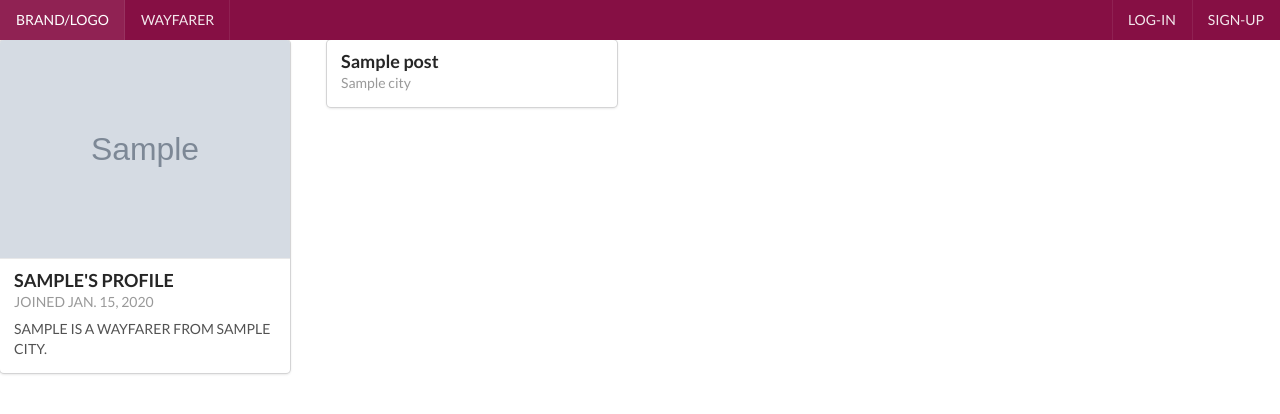
After one commit to dtklumpp/wayfarer-djr, a Django app: a page that uses main_app/templates/base.html in a window 1280 px wide. The commit adds this page. Shown: the top 414 px of the page. Run offline with Django 3.2, Linux system fonts and the light colour scheme; tables that the repository leaves empty hold one stand-in row (values such as "Sample post"); grey boxes marked "Sample" are stand-in pictures; some libraries are stand-ins or nearby versions.

Commit message:
adds user profile page, posts views, and routes

```diff
--- a/main_app/static/styles/main.css
+++ b/main_app/static/styles/main.css
@@ -2,7 +2,7 @@
     --primary:#860F44;
     --secondary:#BB3939;
     --tertiary:#EA5F2D;
-    --quaternary:#EEC89F
+    --quaternary:#EEC89F;
 }
 
 
--- a/main_app/templates/base.html
+++ b/main_app/templates/base.html
@@ -85,6 +85,7 @@
         </div>
         {% if user.is_authenticated %}
             <a class="item" href="{% url 'logout' %}">LOGOUT</a>
+            <a class="item" href="/users/{{ user.username }}"><span style="text-transform:uppercase">{{ user.username }}</span></a>
         {% endif %}
     </div>
 </div>
--- /dev/null
+++ b/main_app/templates/registration/profile.html
@@ -0,0 +1,43 @@
+{% extends 'base.html' %}
+{% load static %}
+
+
+{% block content %}
+
+
+<div class="ui grid">
+    <div class="four wide column">
+        <div class="ui card">
+            <div class="image">
+                <img src="{{ profile.image }}">
+            </div>
+            <div class="content">
+                <a class="header" style="text-transform:uppercase">{{ profile.user.username }}'s Profile</a>
+                <div class="meta">
+                <span class="date" style="text-transform:uppercase">Joined {{ profile.join_date}}</span>
+                </div>
+                <div class="description" style="text-transform:uppercase">
+                {{ profile.user.username }} is a wayfarer from {{ profile.current_city}}.
+                </div>
+            </div>
+        </div>
+    </div>
+
+    <div class="eight wide column">
+        {% for post in profile.post_set.all %}
+        <a href="/posts/{{ post.id }}">
+            <div class="ui link card">
+                <div class="content">
+                    <div class="header">{{ post.title }}</div>
+                    <div class="meta">
+                        <span class="category">{{ post.city.name }}</span>
+                    </div>
+                </div>
+            </div>
+        </a>
+        {% endfor %}
+    </div>
+
+</div>
+
+{% endblock %}
--- a/main_app/templates/splash.html
+++ b/main_app/templates/splash.html
@@ -4,7 +4,7 @@
 
 {% block content %}
 
-<h1 margin="10px">Oh, so you travel??? You must got money!!!! HEY!!!</h1>
+<h1>Wayfarer</h1>
 
 
 
--- a/main_app/urls.py
+++ b/main_app/urls.py
@@ -3,6 +3,8 @@ from . import views
 
 urlpatterns = [
     path('', views.splash, name='splash'),
+    path('users/<str:user_name>', views.profile, name='profile'),
+    path('posts/<int:post_id>', views.post, name='post'),
     path('home/', views.home, name='home'),
     path('about/', views.about, name='about'),
     path('accounts/signup', views.signup, name='signup'),
--- a/main_app/views.py
+++ b/main_app/views.py
@@ -6,12 +6,24 @@ from django.contrib.auth import login
 from django.contrib.auth.forms import UserCreationForm
 from django.contrib.auth.models import User
 from django.core.mail import send_mail
-from .models import Profile
+from .models import Profile, Post
 
 # Create your views here.
 
 def splash(request):
     return render(request, 'splash.html')
+
+def profile(request, user_name):
+    # user = request.user
+    user = User.objects.get(username=user_name)
+    profile = user.profile
+    context = {'profile': profile}
+    return render(request, 'registration/profile.html', context)
+
+def post(request, post_id):
+    post = Post.objects.get(id=post_id)
+    context = {'post': post}
+    return render(request, 'posts/detail.html', context)
 
 def home(request):
     return HttpResponse('<h1>Hello there fellow traveler!</h1>')
```
Also changed, not shown: main_app/templates/posts/detail.html (+16 -0 lines).
